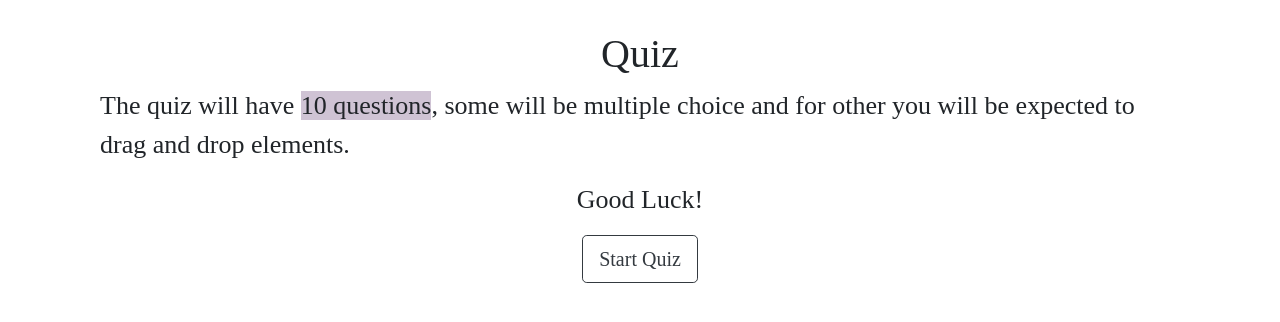
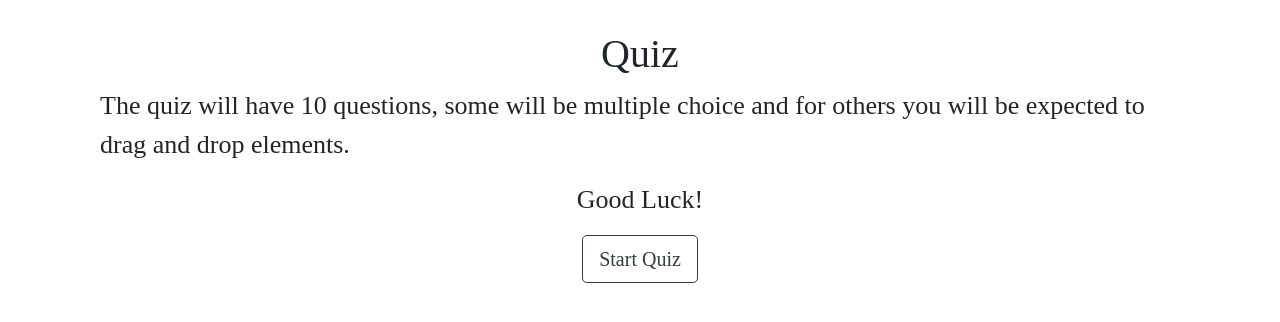
Before and after one commit to pazitschrecker/BalletBasics, a Flask app: page /quiz in a window 1280 px wide. Shown: the part 56-378 px from the top of the page. Run offline with Flask 2, Linux system fonts and the light colour scheme; some libraries are stand-ins or nearby versions.

Commit message:
Fixed typo

```diff
--- a/templates/quiz.html
+++ b/templates/quiz.html
@@ -21,7 +21,7 @@
   <div class="container space_top">
     <h1>Quiz</h1>
     <p>
-      The quiz will have <span class="highlight">10 questions</span>, some will be multiple choice and for other you will
+      The quiz will have 10 questions, some will be multiple choice and for others you will
       be expected to drag and drop elements.
     </p>
     <p>Good Luck!</p>
```
